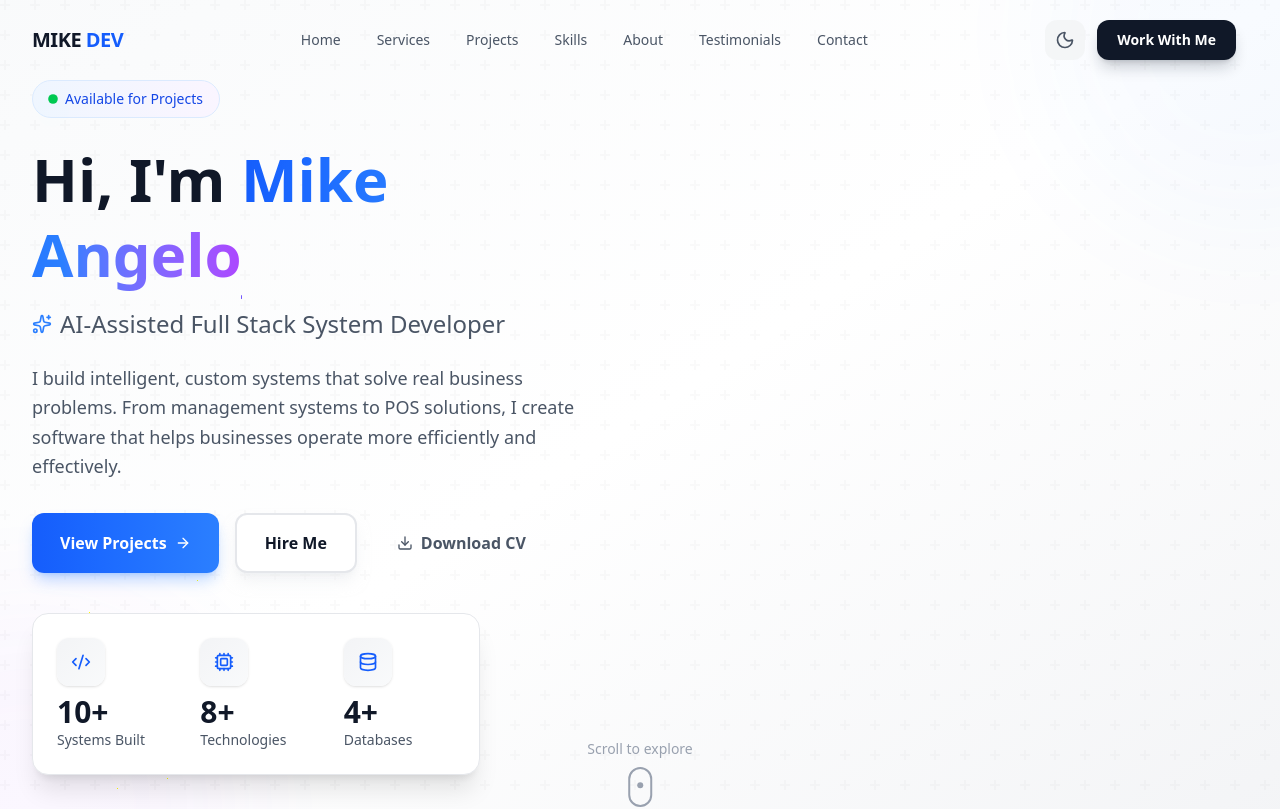
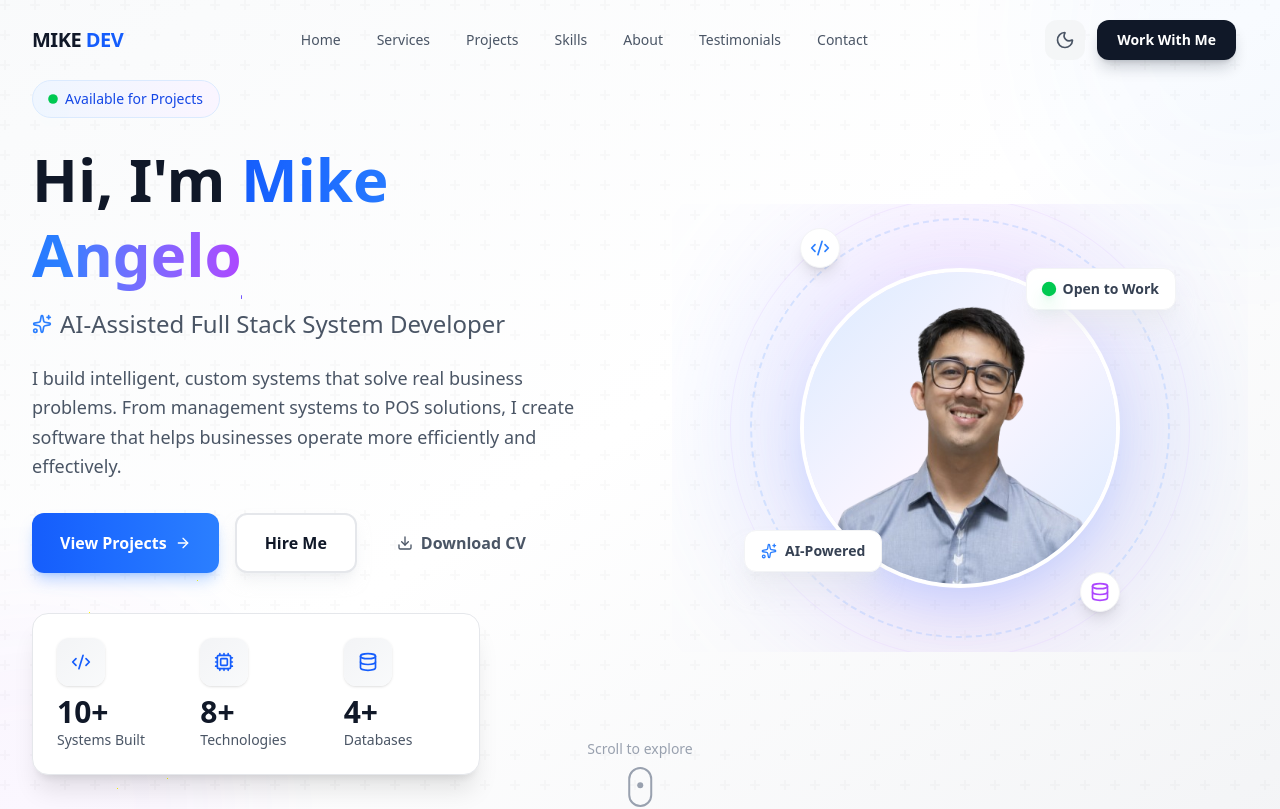
Before and after one commit to mikeangelocasono/mikeangelodev, a Next.js app: page / in a window 1280 px wide. Shown: the top 809 px of the page. Built offline with nearby package versions, Linux system fonts and the light colour scheme.

Commit message:
mike portfolio

```diff
--- a/src/components/Hero.tsx
+++ b/src/components/Hero.tsx
@@ -61,8 +61,7 @@ export default function Hero() {
             initial={{ opacity: 0, y: 30 }}
             animate={{ opacity: 1, y: 0 }}
             transition={{ duration: 0.8, ease: "easeOut" }}
-            className="text-center lg:text-left order-2 lg:order-1"
-            style={{ zIndex: 100, position: 'relative' }}
+            className="text-center lg:text-left order-2 lg:order-1 relative z-50 isolate"
           >
             {/* Badge */}
             <motion.div
@@ -167,8 +166,7 @@ export default function Hero() {
               initial={{ opacity: 0, y: 20 }}
               animate={{ opacity: 1, y: 0 }}
               transition={{ duration: 0.5, delay: 0.6 }}
-              className="grid grid-cols-3 gap-4 sm:gap-8 max-w-md mx-auto lg:mx-0 p-4 sm:p-6 rounded-2xl bg-white dark:bg-slate-800 shadow-xl border border-gray-200 dark:border-slate-600"
-              style={{ zIndex: 100, position: 'relative' }}
+              className="grid grid-cols-3 gap-4 sm:gap-8 max-w-md mx-auto lg:mx-0 p-4 sm:p-6 rounded-2xl bg-white dark:bg-slate-800 shadow-xl border border-gray-200 dark:border-slate-600 relative z-50"
             >
               {stats.map((stat, index) => (
                 <motion.div
@@ -198,11 +196,10 @@ export default function Hero() {
             initial={{ opacity: 0, scale: 0.9 }}
             animate={{ opacity: 1, scale: 1 }}
             transition={{ duration: 0.8, delay: 0.2, ease: "easeOut" }}
-            className="order-1 lg:order-2 flex justify-center"
-            style={{ zIndex: -1, position: 'relative' }}
+            className="order-1 lg:order-2 flex justify-center relative z-0 overflow-hidden"
           >
             {/* Outer container with padding for floating elements */}
-            <div className="relative p-8 sm:p-12 lg:p-16 pointer-events-none">
+            <div className="relative p-8 sm:p-12 lg:p-16 pointer-events-none -z-10">
               {/* Animated decorative rings - positioned relative to center */}
               <motion.div
                 animate={{ rotate: 360 }}
```
